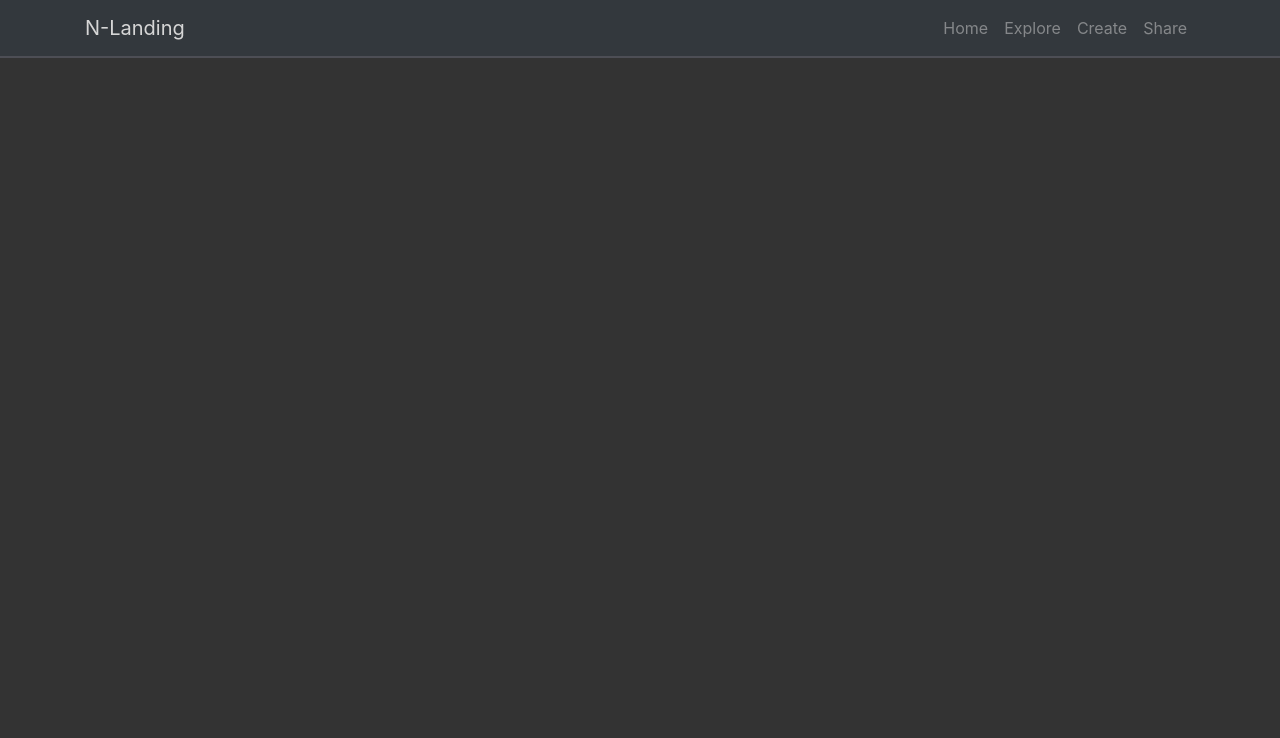
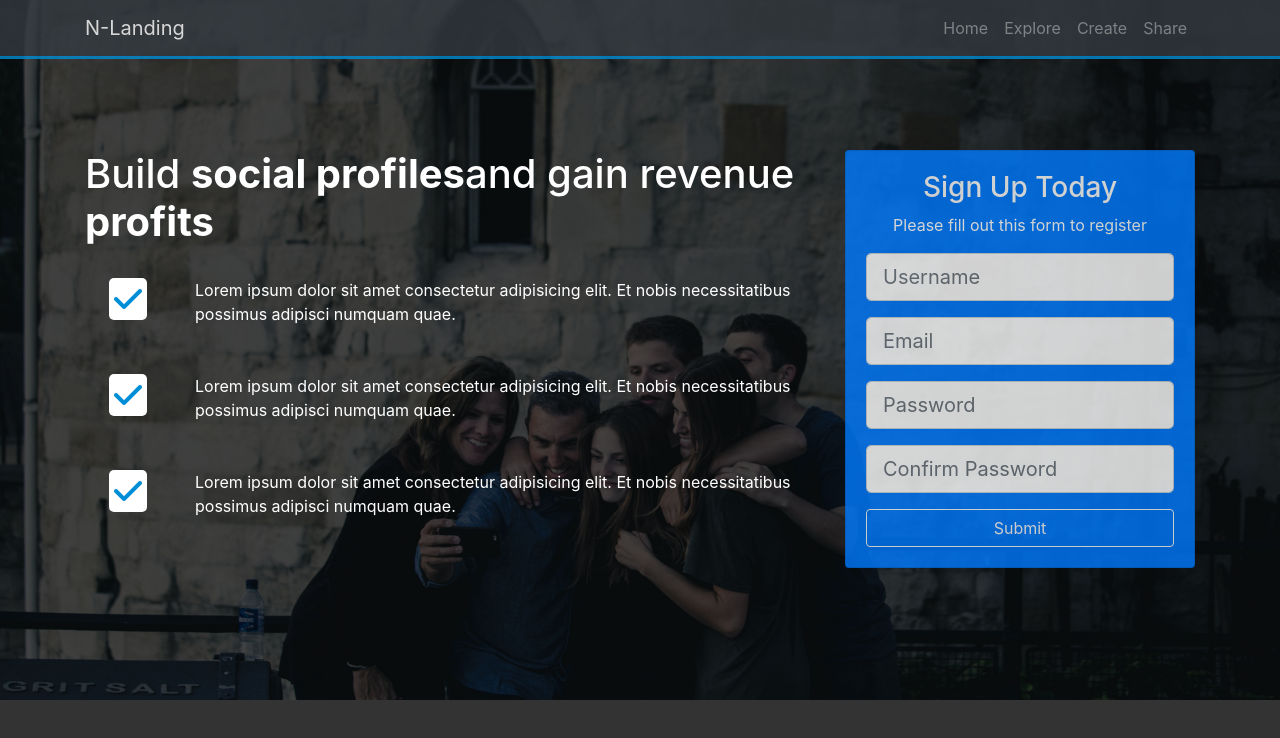
Before and after one commit to NanoDoodle/n-landing-page, a plain HTML site: page index.html in a window 1280 px wide. Drawn offline with nearby package versions, Linux system fonts and the light colour scheme.

Commit message:
add home page

```diff
--- a/index.html
+++ b/index.html
@@ -43,6 +43,94 @@
         </div>
       </div>
     </nav>
+    <!-- HOME SECTION -->
+    <header id="home-section">
+      <div class="dark-overlay">
+        <div class="home-inner container">
+          <div class="row">
+            <!-- 8 col information -->
+            <div class="col-lg-8 d-none d-lg-block">
+              <h1 class="dispaly-4">
+                Build <strong>social profiles</strong>and gain revenue
+                <strong>profits</strong>
+              </h1>
+              <div class="d-flex">
+                <div class="p-4 align-self-start">
+                  <i class="fas fa-check fa-2x"></i>
+                </div>
+                <div class="p-4 align-self-end">
+                  Lorem ipsum dolor sit amet consectetur adipisicing elit. Et
+                  nobis necessitatibus possimus adipisci numquam quae.
+                </div>
+              </div>
+              <div class="d-flex">
+                <div class="p-4 align-self-start">
+                  <i class="fas fa-check fa-2x"></i>
+                </div>
+                <div class="p-4 align-self-end">
+                  Lorem ipsum dolor sit amet consectetur adipisicing elit. Et
+                  nobis necessitatibus possimus adipisci numquam quae.
+                </div>
+              </div>
+              <div class="d-flex">
+                <div class="p-4 align-self-start">
+                  <i class="fas fa-check fa-2x"></i>
+                </div>
+                <div class="p-4 align-self-end">
+                  Lorem ipsum dolor sit amet consectetur adipisicing elit. Et
+                  nobis necessitatibus possimus adipisci numquam quae.
+                </div>
+              </div>
+            </div>
+            <!-- 4 col form that always show -->
+            <div class="col-lg-4">
+              <div class="card bg-primary text-center card-form">
+                <div class="card-body">
+                  <h3>Sign Up Today</h3>
+                  <p>Please fill out this form to register</p>
+                  <form>
+                    <div class="form-group">
+                      <input
+                        type="text"
+                        class="form-control form-control-lg"
+                        placeholder="Username"
+                      />
+                    </div>
+                    <div class="form-group">
+                      <input
+                        type="email"
+                        class="form-control form-control-lg"
+                        placeholder="Email"
+                      />
+                    </div>
+                    <div class="form-group">
+                      <input
+                        type="password"
+                        class="form-control form-control-lg"
+                        placeholder="Password"
+                      />
+                    </div>
+                    <div class="form-group">
+                      <input
+                        type="password"
+                        class="form-control form-control-lg"
+                        placeholder="Confirm Password"
+                      />
+                    </div>
+                    <input
+                      type="submit"
+                      value="Submit"
+                      class="btn btn-outline-light btn-block"
+                    />
+                  </form>
+                </div>
+              </div>
+            </div>
+          </div>
+        </div>
+      </div>
+    </header>
+    <!-- END HOME SECTION -->
     <!-- END CODE PART -->
     <!-- START SCRIPT PART-->
     <script src="https://kit.fontawesome.com/6107812fb6.js"></script>
--- a/styles/style.scss
+++ b/styles/style.scss
@@ -4,6 +4,34 @@ body {
 }
 
 .navbar {
-    border-bottom: rgb(84, 85, 94) 2px solid;
+    border-bottom: #008ed6 3px solid;
     opacity: 0.8;
 }
+
+#home-section {
+    background: url(../images/home.jpg);
+    background-repeat: no-repeat;
+    background-size: cover;
+    background-attachment: fixed;
+    min-height: 700px;
+    .dark-overlay {
+        // position: absolute;
+        // top:0;
+        // left: 0;
+        // width:100%;
+        min-height: 700px;
+        background: rgba(0,0,0,0.7);
+    }
+    .home-inner {
+        padding-top:150px;
+    }
+    .card-form {
+        opacity: 0.8;
+    }
+    .fas {
+        color:#008ed6;
+        background: #fff;
+        padding:5px;
+        border-radius: 5px;
+    }
+}
```
Also changed, not shown: images/create-section1.jpg (added), images/explore-section1.jpg (added), images/home.jpg (added), images/share-section1.jpg (added), styles/style.css, 1 other file.
